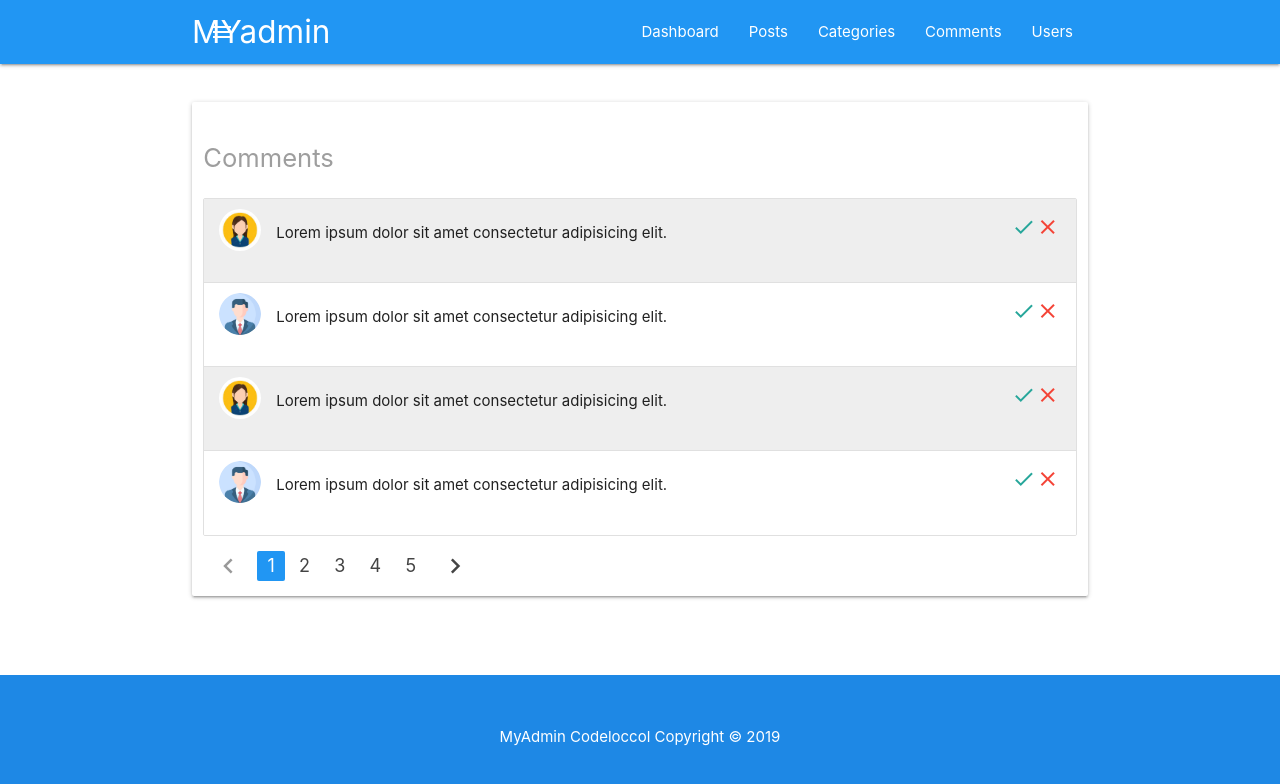
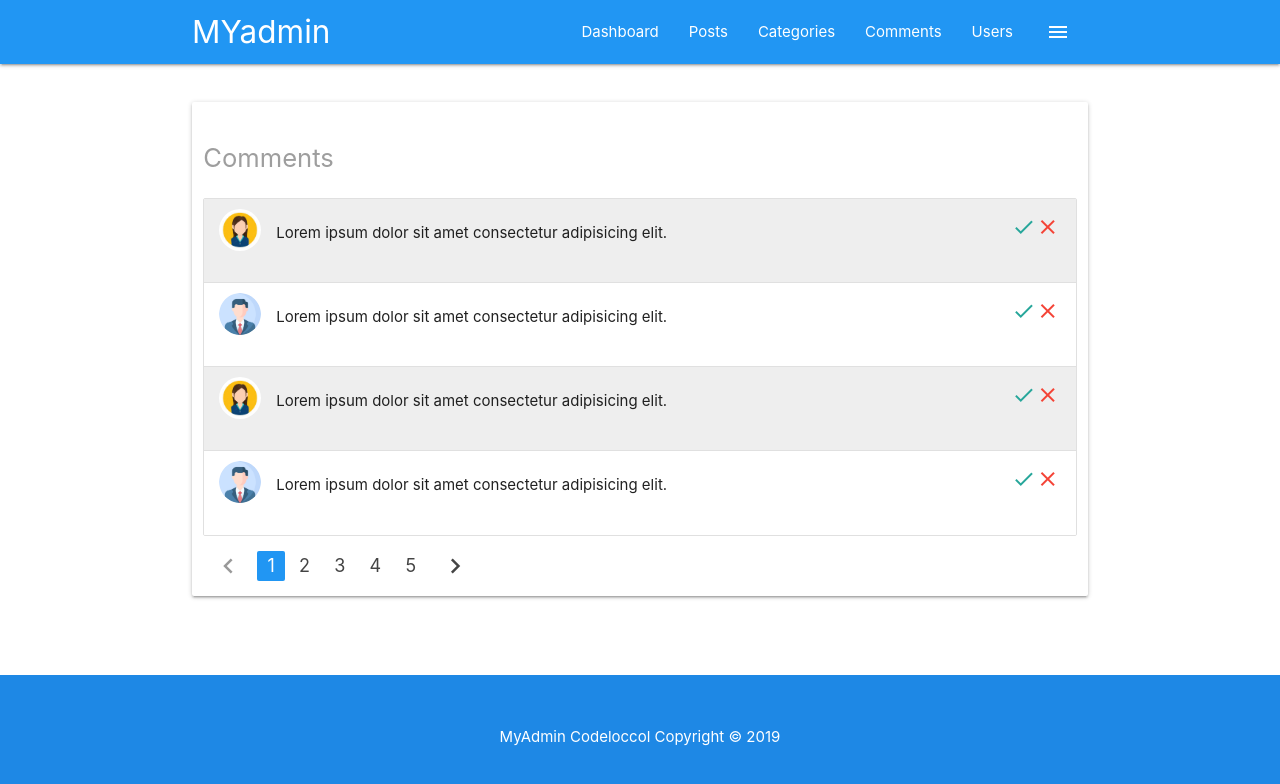
Before and after one commit to Adamou1/myadmin, a plain HTML site: page comment.html in a window 1280 px wide. Drawn offline with nearby package versions, Linux system fonts and the light colour scheme.

Commit message:
Update comment.html

```diff
--- a/comment.html
+++ b/comment.html
@@ -15,7 +15,7 @@
         <nav class="nav blue">
             <div class="container">
                 <a class="brand-logo" href="#">MYadmin</a>
-                <a href="#" data-target="slide-out" class="sidenav-trigger ight show-on-large"><i class="material-icons">menu</i></a>
+                <a href="#" data-target="slide-out" class="sidenav-trigger right show-on-large"><i class="material-icons">menu</i></a>
 
                 <ul class="right hide-on-med-and-down">
                     <li>
```
